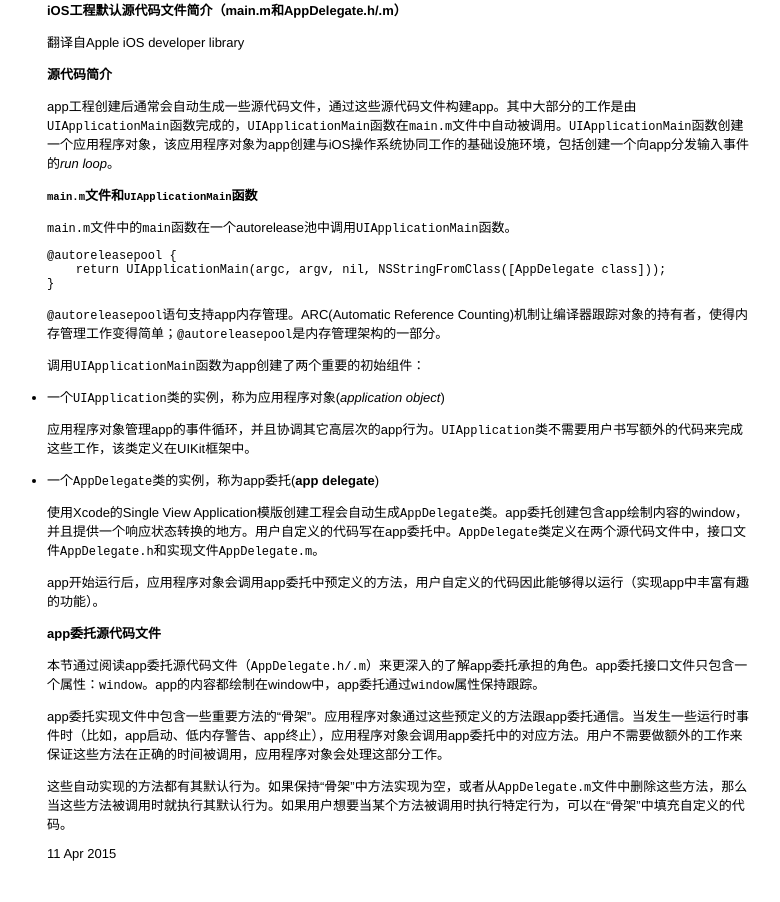
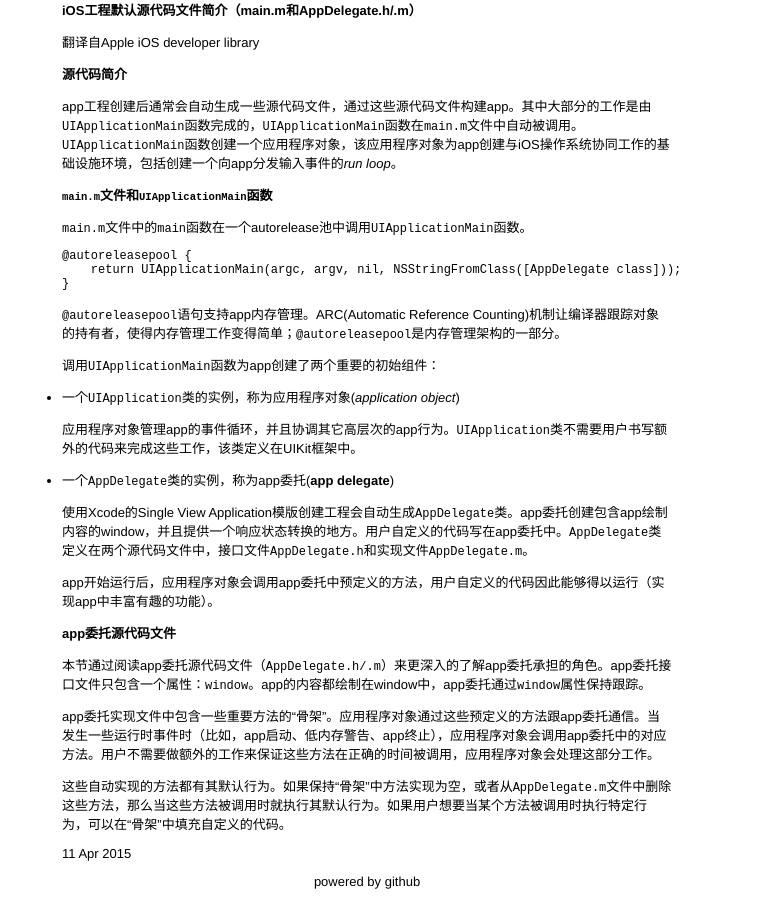
Before and after one commit to rob2468/rob2468.github.io, a Jekyll site: the page built from _posts/2015-04-11-Review-The-Default-iOS-Source-Code.md, in a window 1280 px wide. Shown: the whole page, without its empty margins (273-1053 px from the left). Built offline with Jekyll 4.4.1, drawn with Linux system fonts in a browser that asks for light colours; comment, search, counter and statistics services are not loaded.

Commit message:
modify posts layout

```diff
--- a/_layouts/home.html
+++ b/_layouts/home.html
@@ -2,7 +2,7 @@
 <html>
     <head>
         <meta http-equiv="content-type" content="text/html; charset=utf-8" />
-		<link rel="stylesheet" href="/css/default.css" type="text/css" />
+		<link rel="stylesheet" href="/css/home.css" type="text/css" />
         <title>{{ page.title }}</title>
     </head>
     <body>
--- a/_layouts/post.html
+++ b/_layouts/post.html
@@ -2,12 +2,16 @@
 <html>
     <head>
         <meta http-equiv="content-type" content="text/html; charset=utf-8" />
-        <link rel="stylesheet" href="/css/default.css" type="text/css" />
+        <link rel="stylesheet" href="/css/post.css" type="text/css" />
         <title>{{ page.title }}</title>
     </head>
     <body>
+        <div class="header"></div>
+
+        <div class="main">
         {{ content }}
 
+        <div class="comment">
         <div id="disqus_thread"></div>
         <script>
             /**
@@ -30,5 +34,11 @@
             })();
         </script>
         <noscript>Please enable JavaScript to view the <a href="https://disqus.com/?ref_noscript" rel="nofollow">comments powered by Disqus.</a></noscript>
+        </div><!-- comment -->
+        </div><!-- main -->
+
+        <div class="footer">
+            <p>powered by github</p>
+        </div>
     </body>
 </html>
--- /dev/null
+++ b/css/post.css
@@ -0,0 +1,61 @@
+/* Global Reset */
+
+*
+{
+	margin: 0;
+	padding: 0;
+}
+
+body
+{
+	background-color: white;
+
+	font: 13.34px helvetica, arial, clean, sans-serif;
+	font-size: small;
+
+	text-align: left;
+}
+
+h1, h2, h3, h4, h5, h6
+{
+	font-size: 100%;
+}
+
+h1
+{
+	margin-bottom: 1em;
+}
+
+p
+{
+	margin: 1em 0;
+}
+
+a
+{
+	color: #00a;
+}
+
+a:hover
+{
+	color: black;
+}
+
+a:visited
+{
+	color: #a0a;
+}
+
+/*  */
+div.main
+{
+	width: 610px;
+
+	margin-left: auto;
+	margin-right: auto;
+}
+
+div.footer
+{
+	text-align: center;
+}
```
Also changed, not shown: css/home.css (added, +51 -0 lines).
